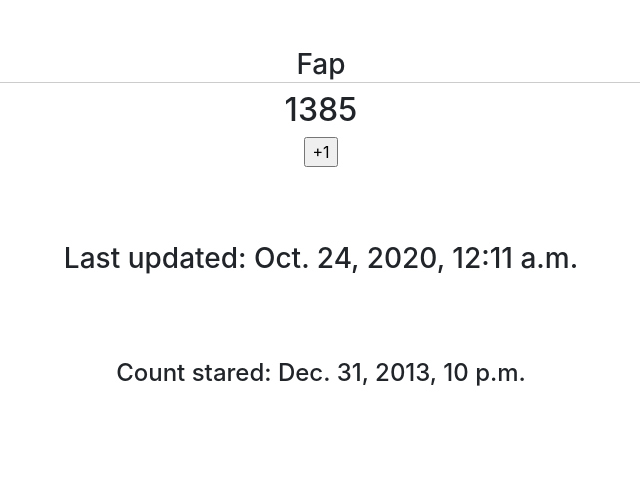
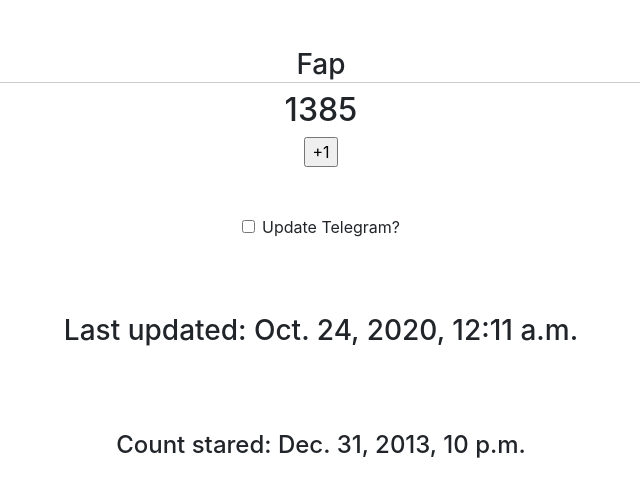
Before and after one commit to benjitobias/working_bizint_ng, a Django app: page /counter/1/ in a window 1280 px wide. Shown: the part 56-535 px from the top of the page, without its empty margins (319-959 px from the left). Run offline with Django 3.2, Linux system fonts and the light colour scheme; a user stored in the database is signed in; data comes from the database, SQL or seed files in the repository; some libraries are stand-ins or nearby versions.

Commit message:
telegram bot

```diff
--- /dev/null
+++ b/bizint_ng/counter/telegram_bot.py
@@ -0,0 +1,14 @@
+import urllib
+import requests
+
+from .bot_config import BOT_TOKEN, CHANNEL_CHAT_ID
+MESSAGE_TEMPLATE = "_Benji was on the move!_\n*{action}* is now at *{count}*!"
+URL_TEMPLATE = "https://api.telegram.org/bot{bot_token}/sendMessage?chat_id={chat_id}&parse_mode=Markdown&text={text}"
+
+
+def update_telegram_channel(action):
+    name = action.name
+    count = action.get_count()
+    message_text = urllib.parse.quote(MESSAGE_TEMPLATE.format(action=name, count=count))
+    url = URL_TEMPLATE.format(bot_token=BOT_TOKEN, chat_id=CHANNEL_CHAT_ID, text=message_text)
+    requests.get(url)
--- a/bizint_ng/counter/templates/counter/info.html
+++ b/bizint_ng/counter/templates/counter/info.html
@@ -10,9 +10,16 @@
 
         {% get_obj_perms request.user for action as "action_perms" %}
         {% if "change_action" in action_perms %}
-        <form class="text-center" action="{% url 'counter:add' action.id %}" method="post">
+        <form class="text-center" action="{% url 'counter:add' action.id %}" method="POST">
         {% csrf_token%}
-            <input type="submit" value="+1">
+            <div>
+                <input type="submit" value="+1">
+            </div>
+            <div class="form-check mt-5">
+                <input class="form-check-input" type="checkbox" id="update_telegram" name="update_telegram">
+                <label class="form-check-label" for="update_telegram">Update Telegram?</label>
+            </div>
+
         {% endif %}
         </form>
         <h3 style="padding-top: 75px;">Last updated: {{ action.get_latest.update_date }}</h3>
--- a/bizint_ng/counter/views.py
+++ b/bizint_ng/counter/views.py
@@ -7,6 +7,7 @@ from django.http import JsonResponse
 from guardian.shortcuts import get_objects_for_user
 
 from .models import Action, Count
+from .telegram_bot import update_telegram_channel
 
 
 class IndexView(generic.ListView):
@@ -25,18 +26,23 @@ def index(request):
 @permission_required_or_403('counter.view_action', (Action, 'id', 'action_id'))
 def info(request, action_id):
     action = get_object_or_404(Action, pk=action_id)
+    print(request.GET)
     return render(request, 'counter/info.html', {'action': action})
 
 
 @permission_required_or_403('counter.change_action', (Action, 'id', 'action_id'))
 def add(request, action_id):
     action = get_object_or_404(Action, pk=action_id)
-    action.count_set.create(count=action.get_count() + 1)
+    if request.method == 'POST':
+        action.count_set.create(count=action.get_count() + 1)
+
+        if request.POST.get('update_telegram'):
+            update_telegram_channel(action)
 
     return render(request, 'counter/info.html', {'action': action})
 
 
-#TODO: implement into info
+# TODO: implement into info
 def populate_actions_chart(request):
     labels = []
     data = []
```
